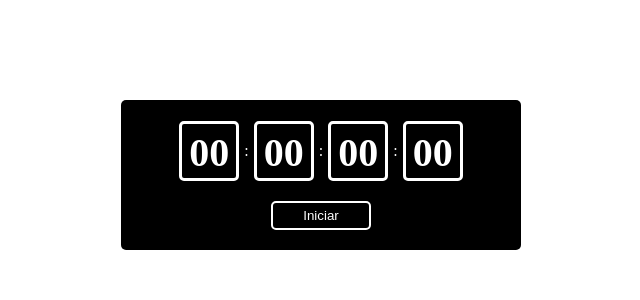
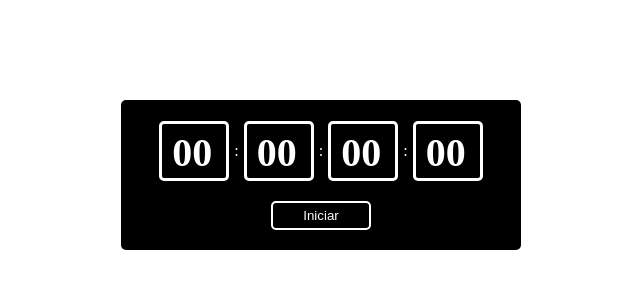
Before and after one commit to jhomen11/Chronometer-ReactJs, a React (Create React App) app: page / in a window 1280 px wide. Shown: the top 300 px of the page, without its empty margins (319-959 px from the left). Built offline with nearby package versions, Linux system fonts and the light colour scheme.

Commit message:
Modificacion de estilos css

```diff
--- a/src/App.css
+++ b/src/App.css
@@ -15,10 +15,10 @@ h2{
   border: 3px solid #fff;
   border-radius: 5px;
   color: #fff;
-  padding: 5px 7px;
+  padding: 5px 10px;
   margin: 5px;
   font-size: 40px;
-  width: 60px;
+  width: 70px;
   height: 60px;
 }
 span{
--- a/src/Components/Botones.jsx
+++ b/src/Components/Botones.jsx
@@ -41,11 +41,6 @@ export const Botones = (props) => {
             </div>
 
 
-
-
-            //  */
-
-
     )
 }
 
```
Lines whose indentation alone changed are shown as unchanged.
